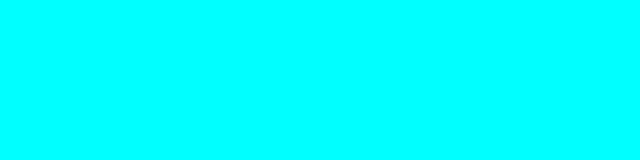
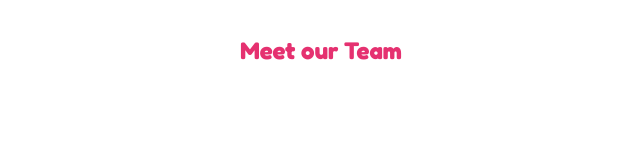
Before and after one commit to l3onWD/bonus-flex-cards, a plain HTML site: page index.html in a window 1280 px wide. Shown: the whole page, without its empty margins (319-959 px from the left). Drawn offline with Linux system fonts and the light colour scheme.

Commit message:
added section header

```diff
--- a/css/style.css
+++ b/css/style.css
@@ -13,16 +13,32 @@
 
 /* General */
 body {
-    background-color: aqua;
     font-family: 'Fredoka', sans-serif;
+}
+
+h1 {
+    color: var(--color-pink);
+}
+
+header {
+    height: 100px;
+    display: flex;
+    justify-content: center;
+    align-items: center;
 }
 
 /* Utils */
 .container {
-    max-width: 1080px;
+    max-width: 980px;
     margin-left: auto;
     margin-right: auto;
 }
 
+.text-center {
+    text-align: center;
+}
+
+/* Layout */
+
 
 /*========================================*/
--- a/index.html
+++ b/index.html
@@ -11,7 +11,7 @@
         <!-- Resources -->
         <link rel="preconnect" href="https://fonts.googleapis.com">
         <link rel="preconnect" href="https://fonts.gstatic.com" crossorigin>
-        <link href="https://fonts.googleapis.com/css2?family=Fredoka&display=swap" rel="stylesheet">
+        <link href="https://fonts.googleapis.com/css2?family=Fredoka:wght@400;700&display=swap" rel="stylesheet">
         <link rel="stylesheet" href="css/style.css">
 
 
@@ -29,8 +29,8 @@
                 <section>
 
                     <!-- Section Header -->
-                    <header>
-
+                    <header class="text-center">
+                        <h1>Meet our Team</h1>
                     </header>
 
                     <!-- Section Description -->
```
